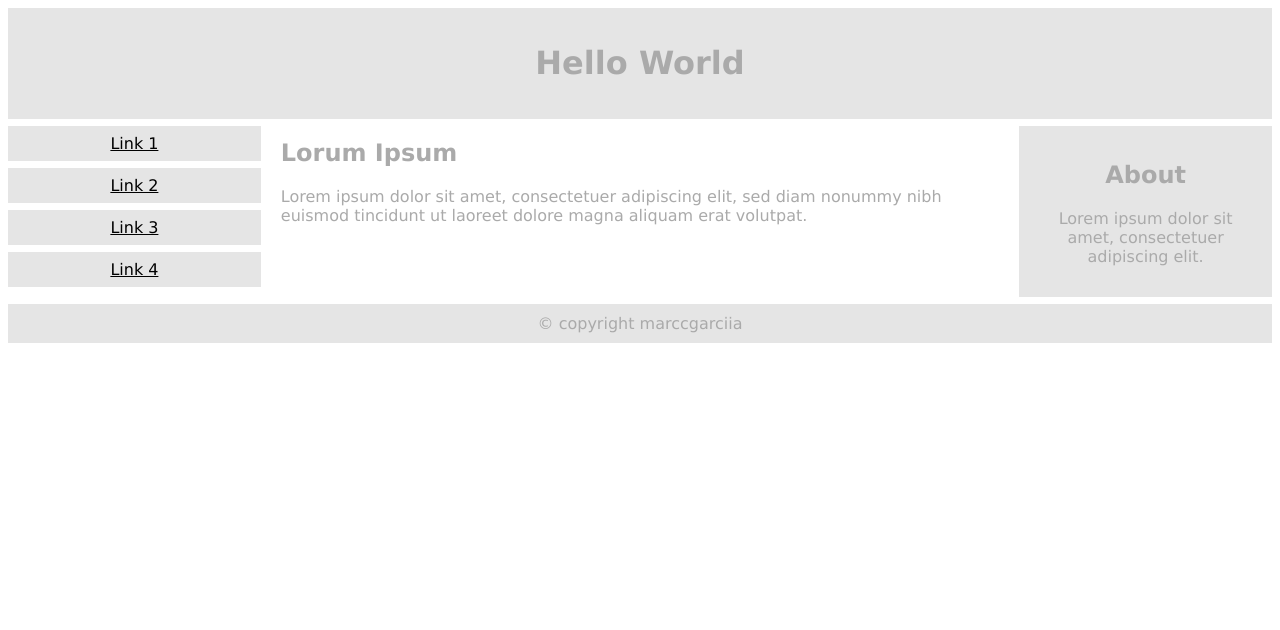
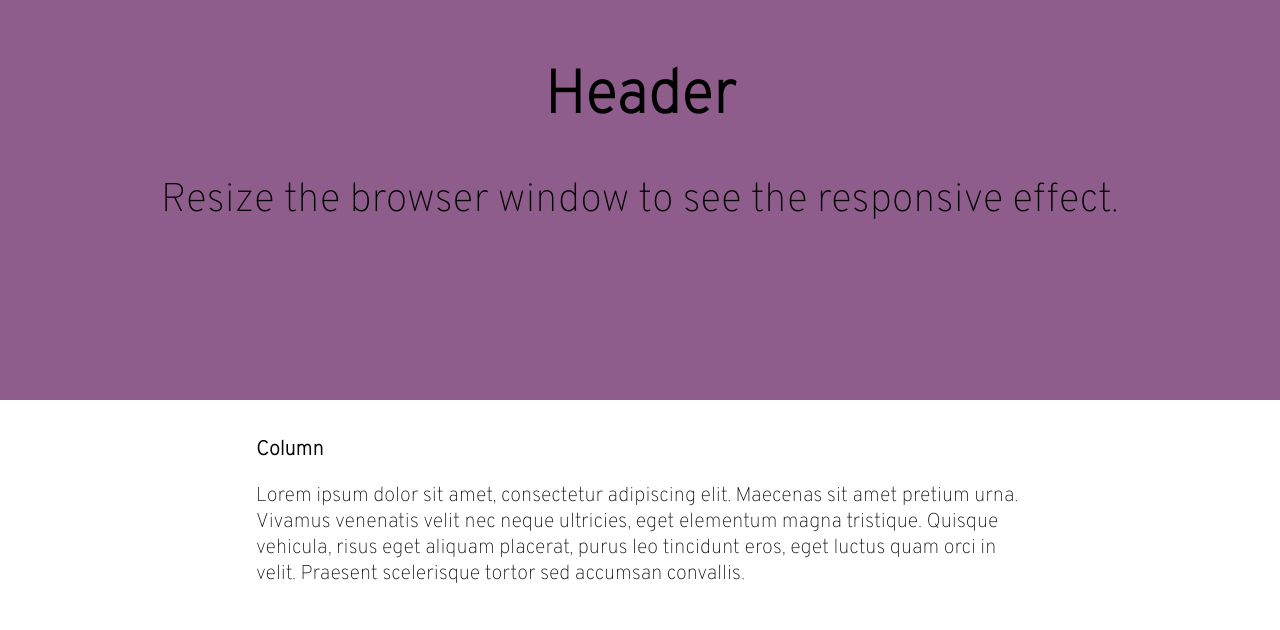
Before and after one commit to marccgarciia/first-code, a plain HTML site: page index.html in a window 1280 px wide. Drawn offline with Linux system fonts and the light colour scheme.

Commit message:
Actualización 07/10/2020

```diff
--- a/css/styles.css
+++ b/css/styles.css
@@ -1,36 +1,48 @@
 * {
     box-sizing: border-box;
-  }
-  .menu {
-    float:left;
-    width:20%;
-    text-align:center;
-  }
-  .menu a {
-    background-color:#e5e5e5;
-    padding:8px;
-    margin-top:7px;
-    display:block;
-    width:100%;
-    color:black;
-  }
-  .main {
-    float:left;
-    width:60%;
-    padding:0 20px;
-  }
-  .right {
-    background-color:#e5e5e5;
-    float:left;
-    width:20%;
-    padding:15px;
-    margin-top:7px;
-    text-align:center;
-  }
+    font-family: 'Overpass', sans-serif;
+    font-size: 20px;
+}
 
-  @media only screen and (max-width:620px) {
-    /* For mobile phones: */
-    .menu, .main, .right {
-      width:100%;
+body {
+    margin: 0;
+}
+
+
+/* Style the header */
+
+.header {
+    background-color: #8E5D8B;
+    padding: 20px;
+    text-align: center;
+    height: 50vh;
+    /*height es para que el header ocupe mitad de pantalla o toda o lo que elijamos*/
+}
+
+
+/* Ejemplo de Estilos por Clase*/
+
+.column {
+    float: left;
+    width: 100%;
+    padding: 20px 20%;
+    /* Este es el orden del padding --> padding: top left bottom right;*/
+}
+
+
+/* Clear floats after the columns */
+
+.row:after {
+    content: "";
+    display: table;
+    clear: both;
+}
+
+
+/* Responsive layout - makes the three columns stack on top of each other instead of next to each other */
+
+@media screen and (max-width:600px) {
+    .column {
+        width: 100%;
     }
-  }
+}
--- a/index.html
+++ b/index.html
@@ -1,36 +1,32 @@
 <!DOCTYPE html>
-<html>
+<html lang="en">
+
 <head>
-    <title>Web de Marc</title>
-    <meta name="viewport" content="width=device-width, initial-scale=1.0">
+    <title>first-code | Marc</title>
+    <meta charset="utf-8">
+    <meta name="viewport" content="width=device-width, initial-scale=1">
     <link rel="stylesheet" type="text/css" href="css/styles.css">
+    <!-- Los estilos externos son definidos con la etiqueta <link>, dentro de la sección <head> de la página HTML -->
+    <link href="https://fonts.googleapis.com/css2?family=Overpass:wght@100&display=swap" rel="stylesheet">
+    <!--Este link es para la tipografia de la Letra, que la hemos cojido en Google Fonts-->
 </head>
-<body style="font-family:Verdana;color:#aaaaaa;">
 
-<div style="background-color:#e5e5e5;padding:15px;text-align:center;">
-  <h1>Hello World</h1>
-</div>
+<body>
 
-<div style="overflow:auto">
-  <div class="menu">
-    <a href="#">Link 1</a>
-    <a href="#">Link 2</a>
-    <a href="#">Link 3</a>
-    <a href="#">Link 4</a>
-  </div>
+    <div class="header">
+        <h1 style="font-size: 60px;">Header</h1>
+        <p style="font-size: 40px;">Resize the browser window to see the responsive effect.</p>
+    </div>
+    <!--La etiqueta div funciona como una caja -->
 
-  <div class="main">
-    <h2>Lorum Ipsum</h2>
-    <p>Lorem ipsum dolor sit amet, consectetuer adipiscing elit, sed diam nonummy nibh euismod tincidunt ut laoreet dolore magna aliquam erat volutpat.</p>
-  </div>
-
-  <div class="right">
-    <h2>About</h2>
-    <p>Lorem ipsum dolor sit amet, consectetuer adipiscing elit.</p>
-  </div>
-</div>
-
-<div style="background-color:#e5e5e5;text-align:center;padding:10px;margin-top:7px;">© copyright marccgarciia</div>
+    <div class="row">
+        <div class="column">
+            <h2>Column</h2>
+            <p>Lorem ipsum dolor sit amet, consectetur adipiscing elit. Maecenas sit amet pretium urna. Vivamus venenatis velit nec neque ultricies, eget elementum magna tristique. Quisque vehicula, risus eget aliquam placerat, purus leo tincidunt eros,
+                eget luctus quam orci in velit. Praesent scelerisque tortor sed accumsan convallis.</p>
+        </div>
+    </div>
 
 </body>
+
 </html>
```
Also changed, not shown: ._index.html, css/._styles.css (added).
